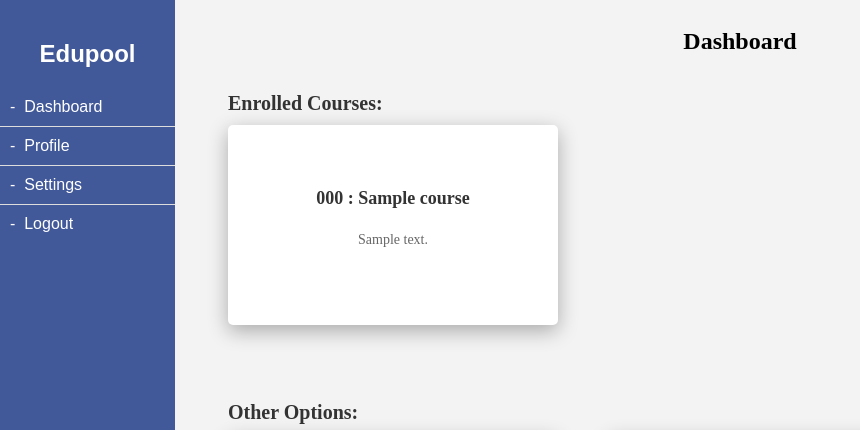
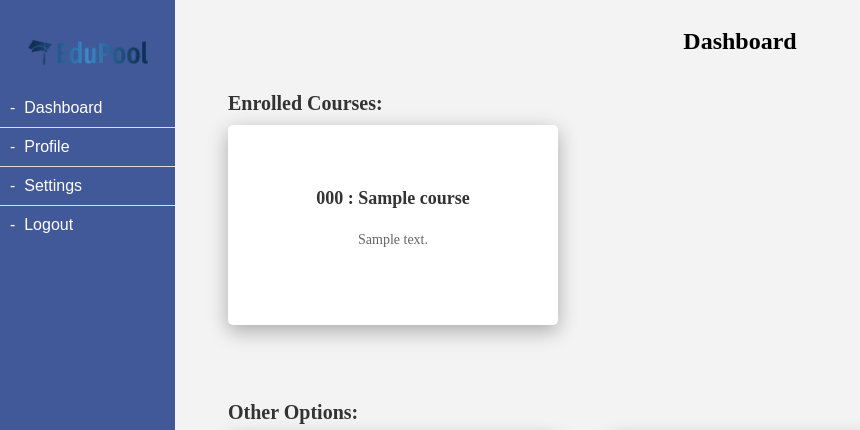
Before and after one commit to RajveerSodhi/COSC310, a Python web app: template flask/website/templates/home.html in a window 1280 px wide. Shown: the top 430 px of the page, without its empty margins (0-860 px from the left). Run offline with Jinja, Linux system fonts and the light colour scheme; the template is opened without the code that fills it: most values are stand-ins (such as "Sample title", 1, 10 or a date in 2020).

Commit message:
update sidebar with logo

```diff
--- a/flask/website/templates/sidebar.html
+++ b/flask/website/templates/sidebar.html
@@ -16,11 +16,10 @@
         margin-bottom: 20px;
     }
 
-    .sidebar-header h2 {
-        margin: 0;
-        font-size: 24px;
-        color: white;
+    .sidebar-header img {
+        width: 120px; /* Adjust the width of the logo as needed */
     }
+
     .sidebar ul {
         list-style-type: none;
         padding: 0;
@@ -53,7 +52,7 @@
 
 <div class="sidebar">
     <div class="sidebar-header">
-        <h2>Edupool</h2>
+        <img src="static/logo.png" alt="Edupool Logo">
     </div>
     <ul>
         <li><a href="{{ url_for('views.home') }}">- &nbsp;Dashboard</a></li>
```
